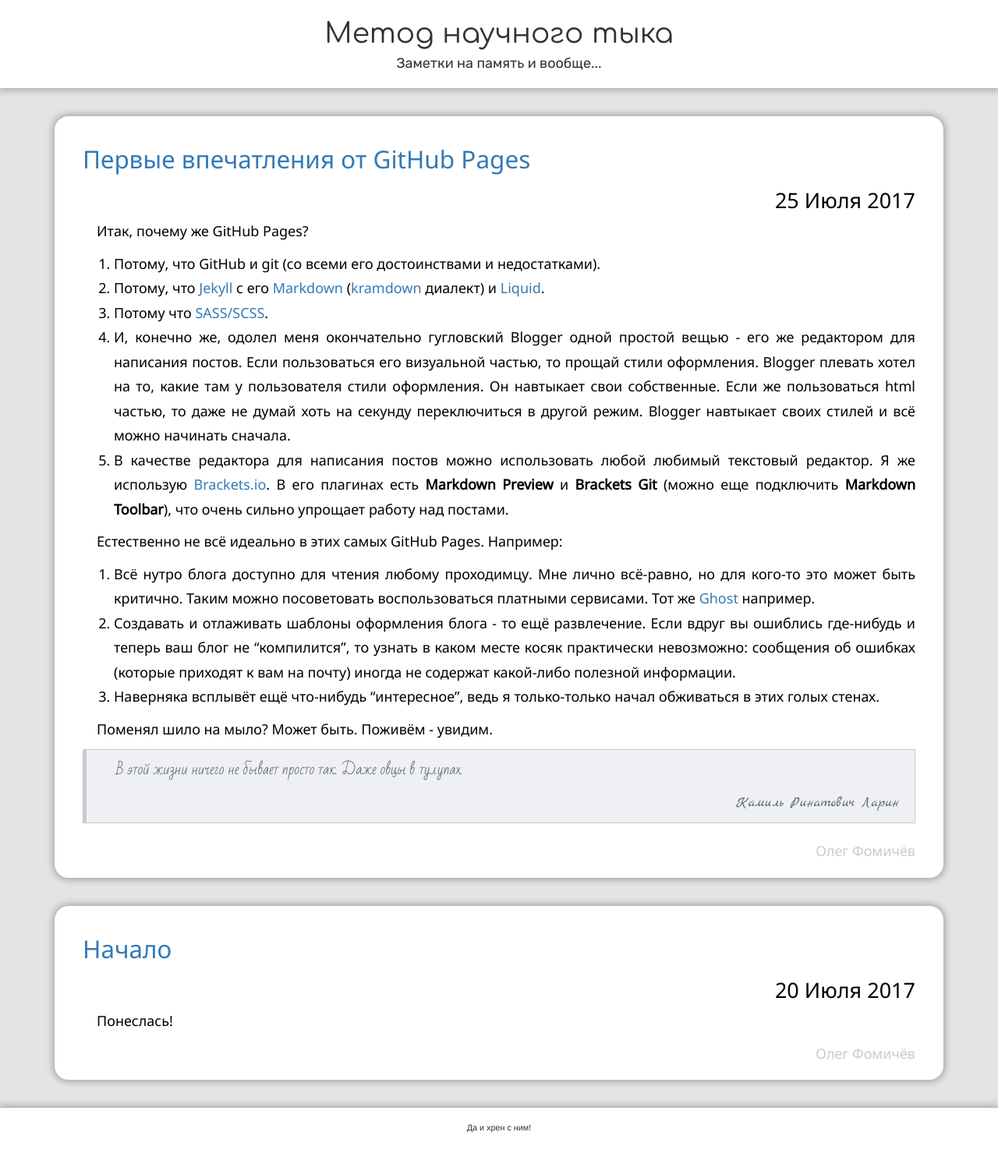
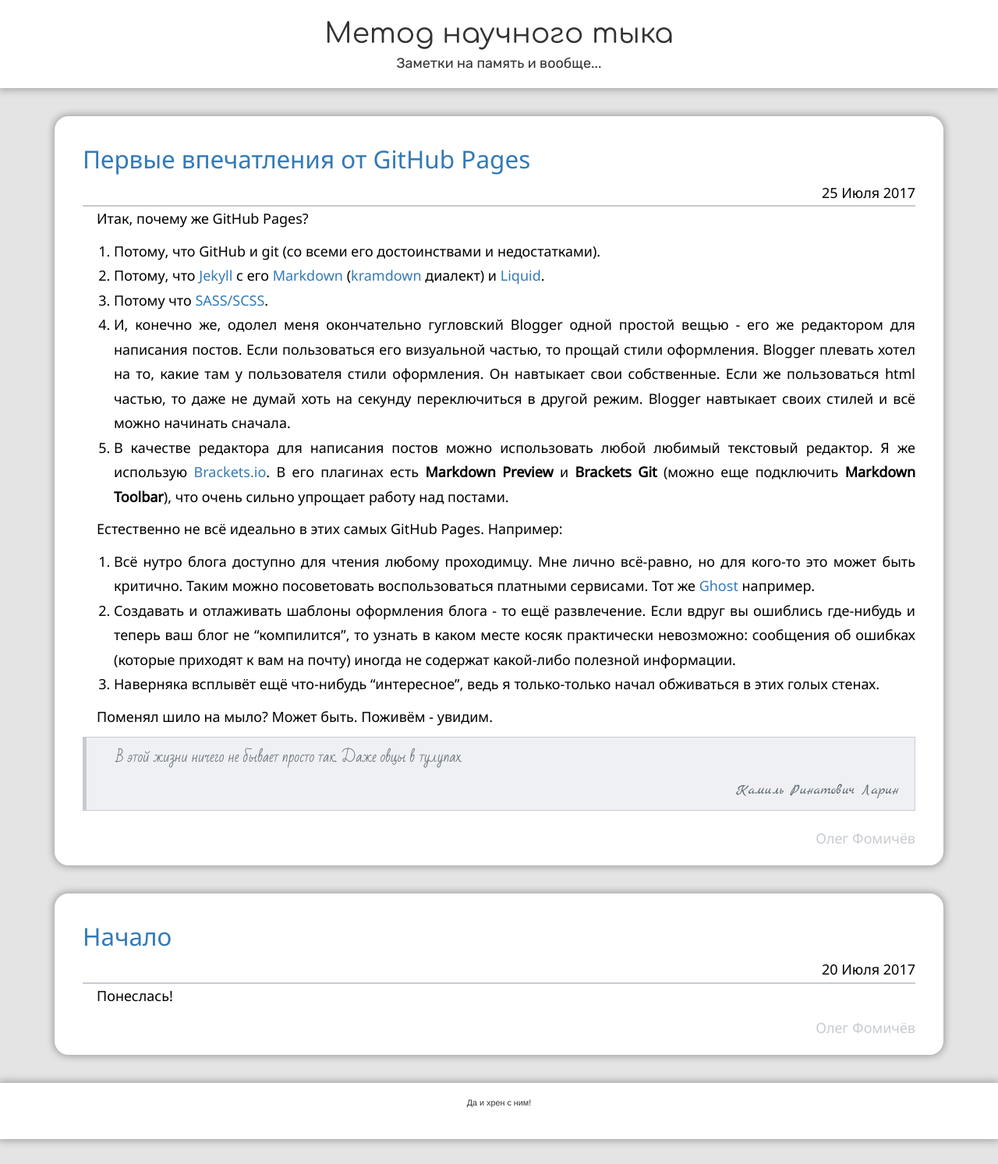
Before and after one commit to fomich0ff/fomich0ff.github.io, a Jekyll site: the page built from index.html, in a window 1280 px wide. Shown: the whole page at 78% size. Built offline with Jekyll 4.4.1, drawn with Linux system fonts in a browser that asks for light colours; nearby versions of some CDN libraries.

Commit message:
layout updated

```diff
--- a/_sass/base.scss
+++ b/_sass/base.scss
@@ -17,8 +17,10 @@ $blockquote-border-color: #c7cbd0;
 $blockquote-sign-color: #5b6770;
 
 /* Post palette */
+
 $post-author-sign-color: #c7cbd0;
 $post-background-color: $regular-background-color;
+$post-divider-color: #c7cbd0;
 
 /*#b1b7bc;*/
 
@@ -95,3 +97,7 @@ body {
     line-height: 1.75em;
     font-family: $font-noto-sans;
 }
+
+.divider {
+    border-bottom: 2px solid $post-divider-color;
+}
--- a/index.html
+++ b/index.html
@@ -3,14 +3,13 @@ layout: default
 ---
 
 <div id="posts">
-    {% for post in site.posts %}
-		{% if post.draft != null %}
+    {% for post in site.posts %} {% if post.draft != null %}
     <div class="post">
         <div class="post-title">
             <h2><a href="{{ post.url }}">{{ post.title }}</a></h2>
-					<h3>{% include post-date.html %}</h3>
         </div>
-
+        <div class="post-date"><span>{% include post-date.html %}</span></div>
+        <div class="divider"></div>
         <div class="post-body">
             {{ post.excerpt }}
         </div>
@@ -18,6 +17,5 @@ layout: default
             {% include author.html %}
         </div>
     </div>
-		{% endif %}
-    {% endfor %}
+    {% endif %} {% endfor %}
 </div>
```
Lines whose indentation alone changed are shown as unchanged.
